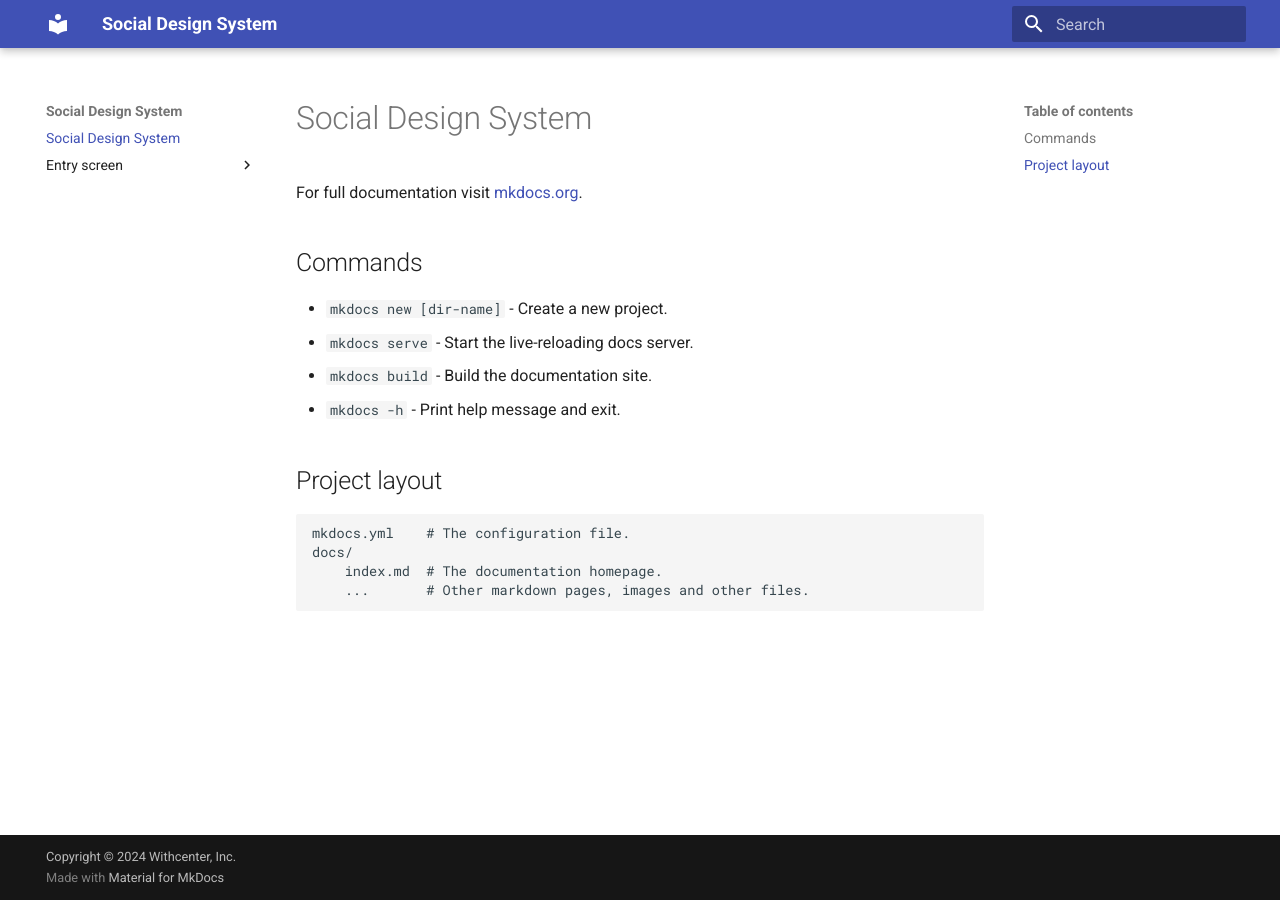
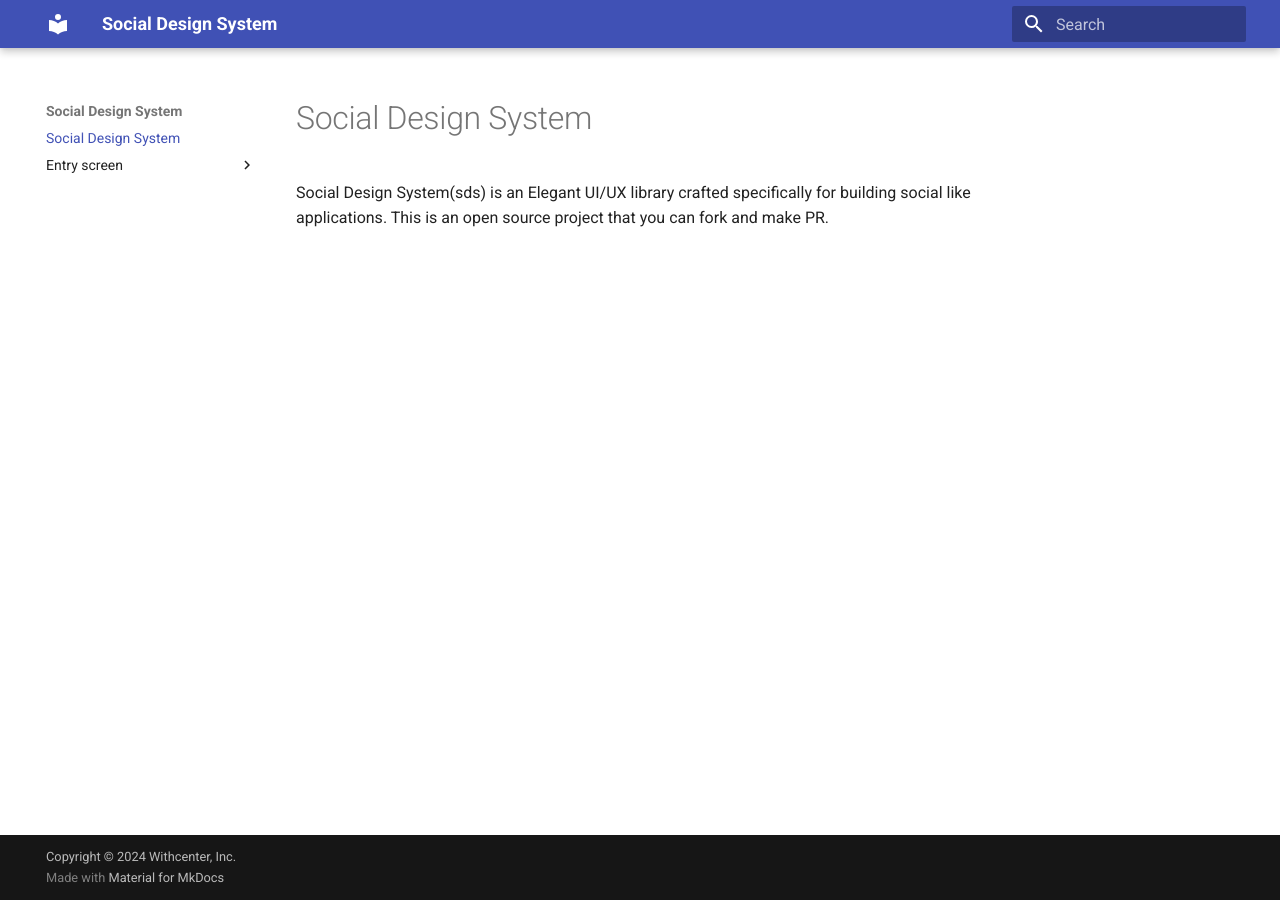
Before and after one commit to thruthesky/easy_design_system_backup_2024_09_24, an MkDocs documentation site: the page built from docs/index.md, in a window 1280 px wide. Built offline with MkDocs 1.6.1 and Material for MkDocs 9.7.7, drawn with Linux system fonts in a browser that asks for light colours.

Commit message:
update docs

```diff
--- a/docs/index.md
+++ b/docs/index.md
@@ -1,17 +1,4 @@
 # Social Design System
 
-For full documentation visit [mkdocs.org](https://www.mkdocs.org).
 
-## Commands
-
-* `mkdocs new [dir-name]` - Create a new project.
-* `mkdocs serve` - Start the live-reloading docs server.
-* `mkdocs build` - Build the documentation site.
-* `mkdocs -h` - Print help message and exit.
-
-## Project layout
-
-    mkdocs.yml    # The configuration file.
-    docs/
-        index.md  # The documentation homepage.
-        ...       # Other markdown pages, images and other files.
+Social Design System(sds) is an Elegant UI/UX library crafted specifically for building social like applications. This is an open source project that you can fork and make PR.
```
